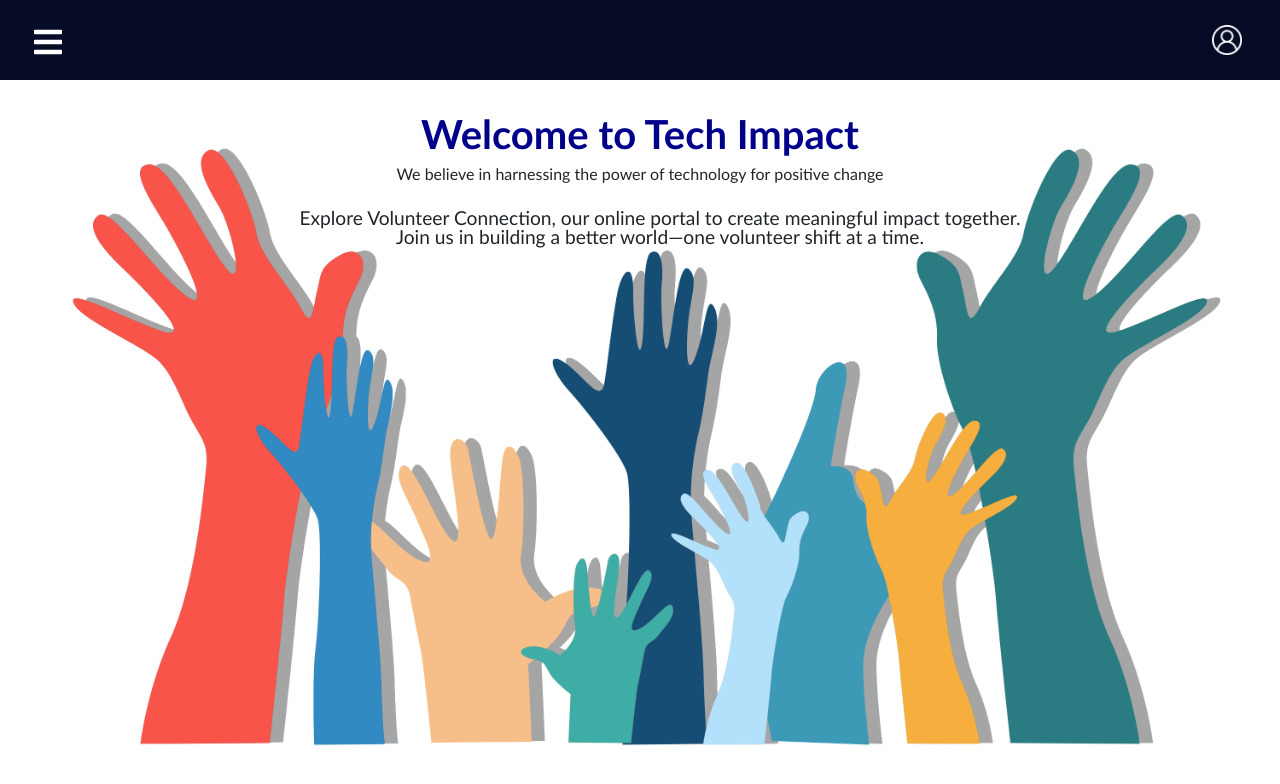
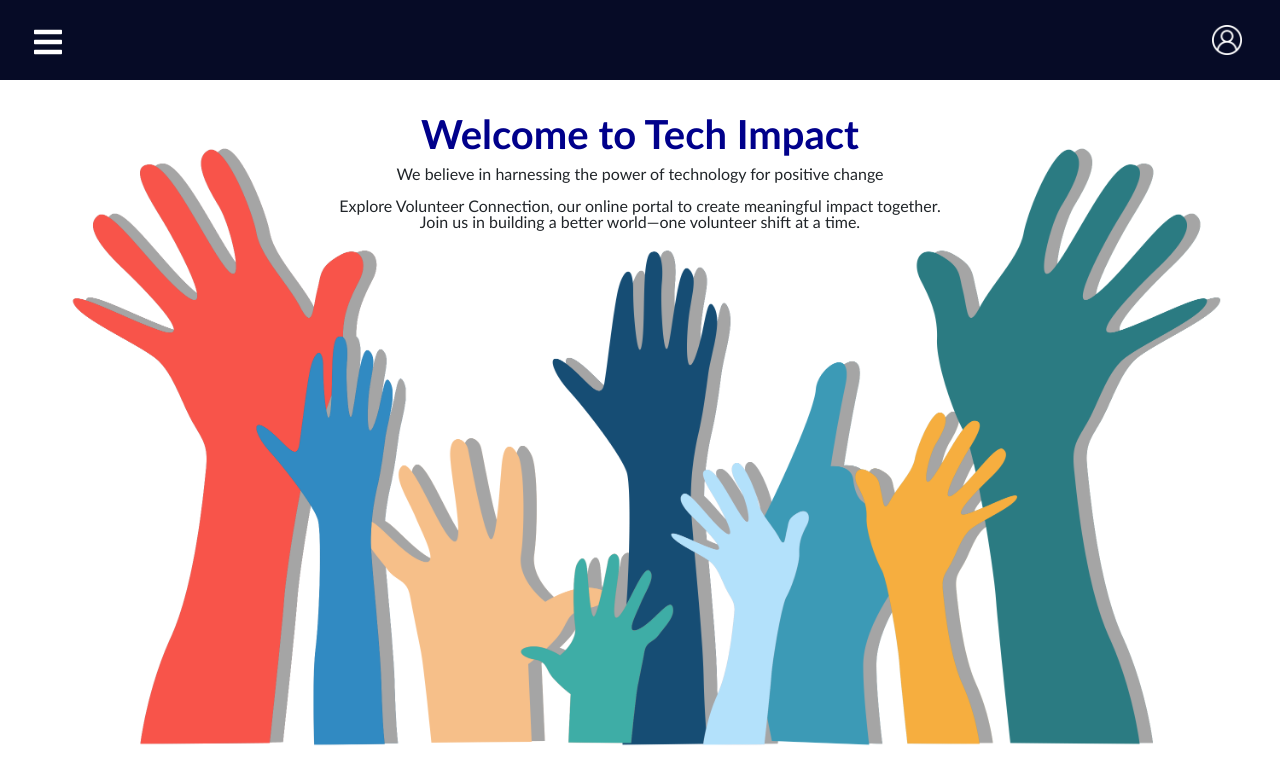
Before and after one commit to RuchaPatil2010/tech_impact, a React (Create React App) app: page /dashboard in a window 1280 px wide. Shown: the top 784 px of the page. Built offline with nearby package versions, Linux system fonts and the light colour scheme.

Commit message:
Fix homepage text

```diff
--- a/src/components/Dashboard.js
+++ b/src/components/Dashboard.js
@@ -43,9 +43,7 @@ function Dashboard() {
                 <div class="container_dashboard">
                     <h1>{headerMessage}</h1>
                     <p>{displayMessage1}</p>
-                    <div class="clickable-box">
                         <p>{displayMessage2} <br/> {displayMessage3} </p>
-                    </div>
                 </div>
             </div>
         </div>
```
